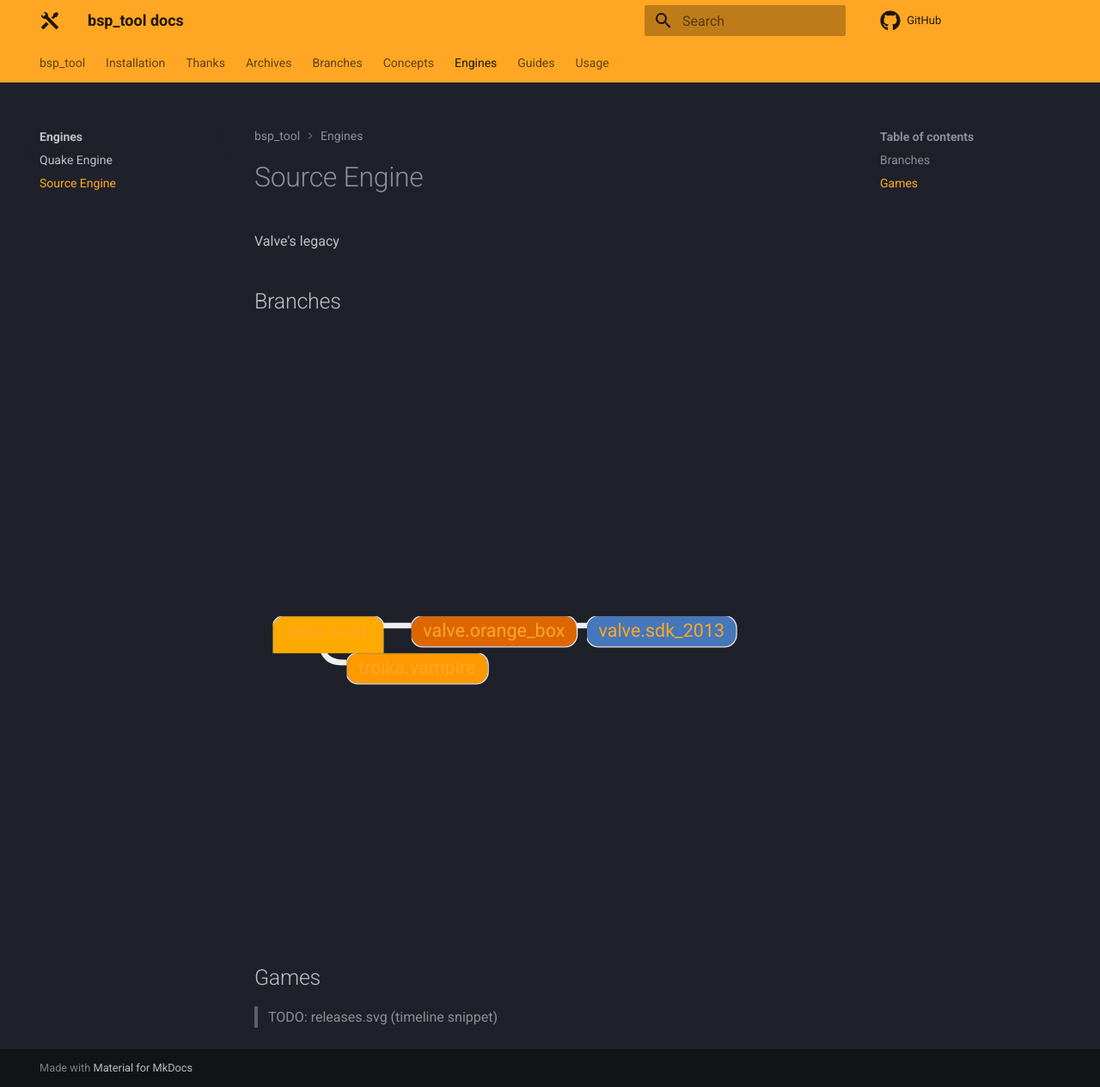
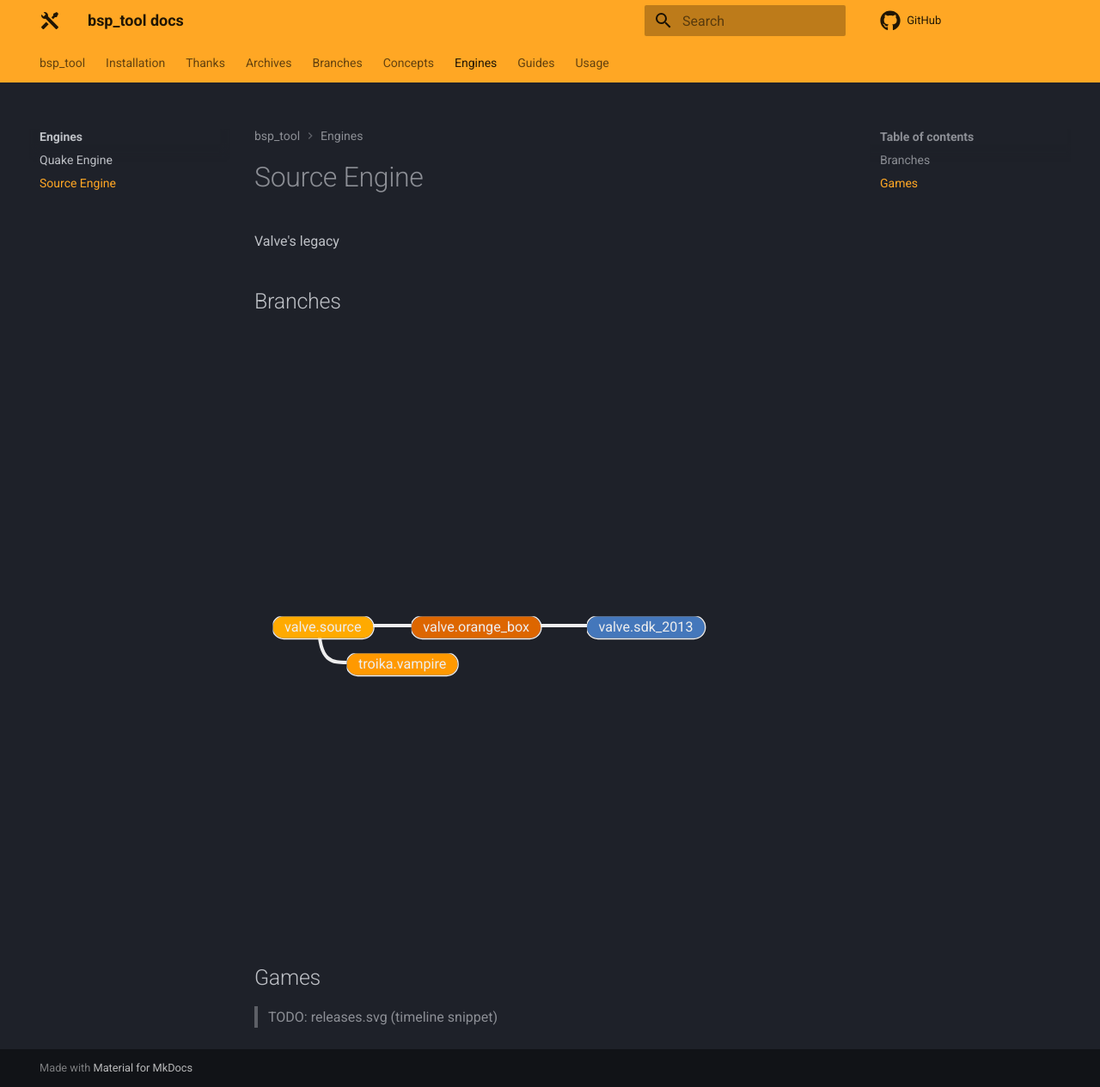
Before and after one commit to snake-biscuits/bsp_tool_docs, an MkDocs documentation site: the page built from docs/engines/source.md, in a window 1280 px wide and 1265 px high. Shown: the whole window at 86% size. Built offline with MkDocs 1.6.1 and Material for MkDocs 9.7.7, drawn with Linux system fonts in a browser that asks for light colours; comment, search, counter and statistics services are not loaded.

Commit message:
cleaning up svg

```diff
--- a/docs/engines/source.md
+++ b/docs/engines/source.md
@@ -5,50 +5,7 @@
 
 ## Branches
 <div class="svg-wrapper">
-  <svg viewBox="0 0 512 512" xmlns="http://www.w3.org/2000/svg">
-    <style>
-      .svg-wrapper > svg > path {
-        stroke-width: 5;
-        stroke: #EEE;
-        fill: transparent;
-      }
-
-      .branch {
-        border-radius: 0.5rem;
-        color: #EEE;
-        display: inline-block;
-        outline: 1px solid #EEE;
-        overflow: auto;
-        padding-left: 0.5rem;
-        padding-right: 0.5rem;
-      }
-
-      .branch > a:hover   { color: #F00; }
-      .branch > a:visited { color: #D1D; }
-
-      .zeno-clash       { background-color: #4E1921; }
-      .alien-swarm      { background-color: #55DDFF; }
-      .cso2             { background-color: #BB00BB; }
-      .cso2-2018        { background-color: #AA00EE; }
-      .dark-messiah-mp  { background-color: #47DF04; }
-      .dark-messiah-sp  { background-color: #22BB00; }
-      .infra            { background-color: #AACCBB; }
-      .left4dead        { background-color: #EEAA11; }
-      .left4dead2       { background-color: #33AA33; }
-      .merubasu         { background-color: #CC22AA; }
-      .orange-box       { background-color: #DD6600; }
-      .orange-box-x360  { background-color: #DD4400; }
-      .outerlight       { background-color: #DDAA77; }
-      .sdk-2013         { background-color: #4477BB; }
-      .sdk-2013-x360    { background-color: #4466AA; }
-      .source           { background-color: #FFAA00; }
-      .source-filmmaker { background-color: #BB7722; }
-      .strata           { background-color: #CC1111; }
-      .vampire          { background-color: #FF9900; }
-      .vindictus        { background-color: #8899BB; }
-      .vindictus69      { background-color: #BB8800; }
-    </style>
-
+  <svg viewBox="0 0 512 512" xmlns="http://www.w3.org/2000/svg" xmlns:xhtml="http://www.w3.org/1999/xhtml">
     <!-- draw connections under the labels -->
     <!-- valve.source -> troika.vampire -->
     <path d="M 56 256 C 56 288, 68 288, 80 288"/>
@@ -57,28 +14,20 @@
     <!-- valve.orange_box -> valve.sdk_2013 -->
     <path d="M 160 256 L 288 256" stroke="black" fill="transparent"/>
 
-    <foreignObject x="16" y="248" width="96" height="32">
-      <div class="branch source" xmlns="http://www.w3.org/1999/xhtml">
-        <a href="https://snake-biscuits.github.io/bsp_tool_docs/branches/valve/source/">valve.source</a>
-      </div>
+    <foreignObject x="16" y="248" width="256" height="32">
+      <a class="branch source" href="https://snake-biscuits.github.io/bsp_tool_docs/branches/valve/source/">valve.source</a>
     </foreignObject>
 
     <foreignObject x="80" y="280" width="256" height="32">
-      <div class="branch vampire" xmlns="http://www.w3.org/1999/xhtml">
-        <a href="https://snake-biscuits.github.io/bsp_tool_docs/branches/troika/vampire/">troika.vampire</a>
-      </div>
+      <a class="branch vampire" href="https://snake-biscuits.github.io/bsp_tool_docs/branches/troika/vampire/">troika.vampire</a>
     </foreignObject>
 
     <foreignObject x="136" y="248" width="256" height="32">
-      <div class="branch orange-box" xmlns="http://www.w3.org/1999/xhtml">
-        <a href="https://snake-biscuits.github.io/bsp_tool_docs/branches/valve/orange_box/">valve.orange_box</a>
-      </div>
+      <a class="branch orange-box" href="https://snake-biscuits.github.io/bsp_tool_docs/branches/valve/orange_box/">valve.orange_box</a>
     </foreignObject>
 
     <foreignObject x="288" y="248" width="256" height="32">
-      <div class="branch sdk-2013" xmlns="http://www.w3.org/1999/xhtml">
-        <a href="https://snake-biscuits.github.io/bsp_tool_docs/branches/valve/sdk_2013/">valve.sdk_2013</a>
-      </div>
+      <a class="branch sdk-2013" href="https://snake-biscuits.github.io/bsp_tool_docs/branches/valve/sdk_2013/">valve.sdk_2013</a>
     </foreignObject>
   </svg>
 </div>
--- a/docs/stylesheets/extra.css
+++ b/docs/stylesheets/extra.css
@@ -2,6 +2,55 @@
 :root > * {
   --md-code-hl-name-color: #EEAA22;
 }
+
+
+/* svg flowcharts */
+.svg-wrapper > svg > path {
+  stroke-width: 3;  /* not centered? */
+  stroke: #EEE;
+  fill: transparent;
+}
+
+.branch {
+  border-radius: 0.5rem;
+  color: #EEE;
+  display: inline-block;
+  outline: 1px solid #EEE;
+  overflow: auto;
+  padding-left: 0.5rem;
+  padding-right: 0.5rem;
+}
+
+a.branch         {
+  color: #EEE;
+  font-size: 12px;
+}
+a.branch:hover   { color: #222; }
+a.branch:visited { color: #D1D; }
+
+/* branch label colours from GitHub */
+.zeno-clash       { background-color: #4E1921; }
+.alien-swarm      { background-color: #5DF; }
+.cso2             { background-color: #B0B; }
+.cso2-2018        { background-color: #A0E; }
+.dark-messiah-mp  { background-color: #47DF04; }
+.dark-messiah-sp  { background-color: #2B0; }
+.infra            { background-color: #ACB; }
+.left4dead        { background-color: #EA1; }
+.left4dead2       { background-color: #3A3; }
+.merubasu         { background-color: #C2A; }
+.orange-box       { background-color: #D60; }
+.orange-box-x360  { background-color: #D40; }
+.outerlight       { background-color: #DA7; }
+.sdk-2013         { background-color: #47B; }
+.sdk-2013-x360    { background-color: #46A; }
+.source           { background-color: #FA0; }
+.source-filmmaker { background-color: #B72; }
+.strata           { background-color: #C11; }
+.vampire          { background-color: #F90; }
+.vindictus        { background-color: #89B; }
+.vindictus69      { background-color: #B80; }
+
 
 
 /* mkdocs-link-embeds */
```
